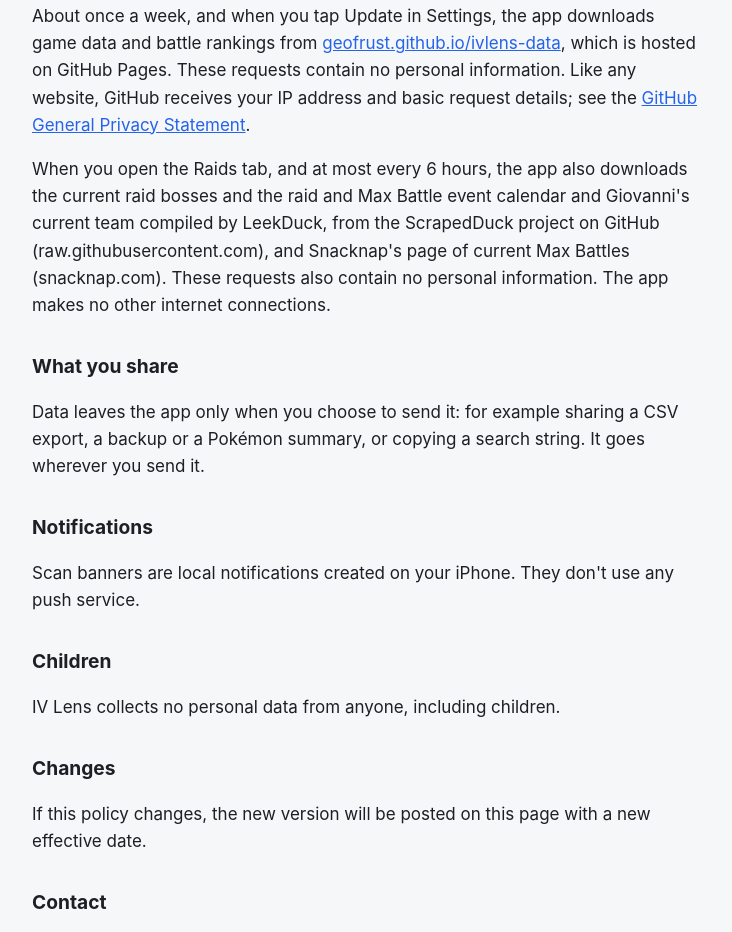
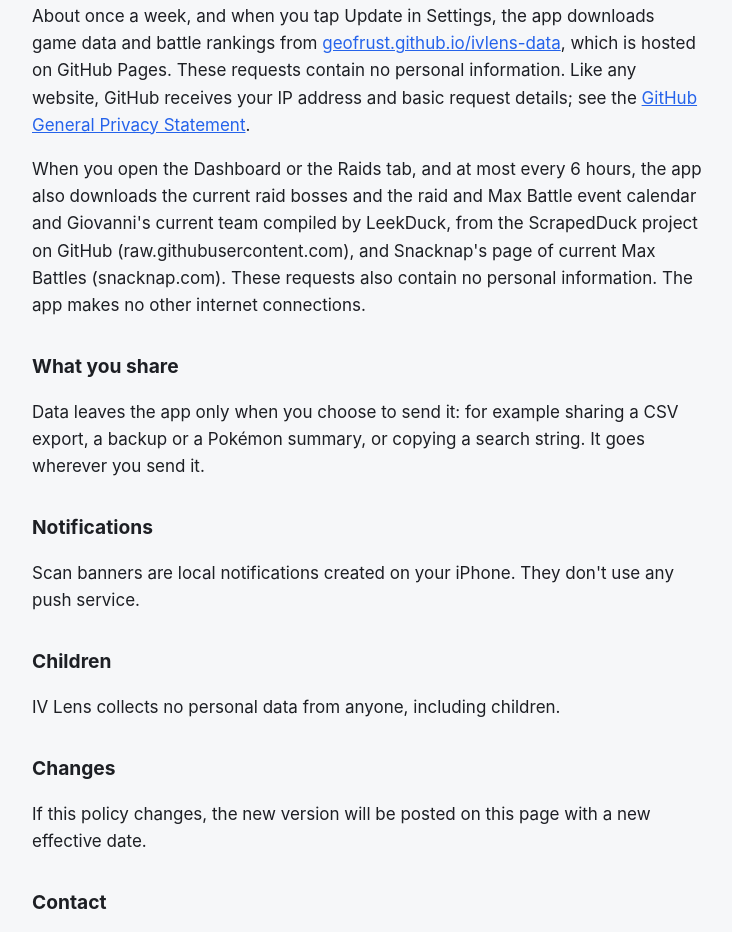
Before and after one commit to geofrust/ivlens-data, a plain HTML site: page privacy.html in a window 1280 px wide. Shown: the part 1069-2001 px from the top of the page, without its empty margins (272-1004 px from the left). Drawn offline with Linux system fonts and the light colour scheme.

Commit message:
Privacy: the event calendar is also fetched when the Dashboard opens

```diff
--- a/privacy.html
+++ b/privacy.html
@@ -66,7 +66,7 @@
   request details; see the
   <a href="https://docs.github.com/en/site-policy/privacy-policies/github-general-privacy-statement">GitHub General
   Privacy Statement</a>.</p>
-  <p>When you open the Raids tab, and at most every 6 hours, the app also downloads the current raid bosses and the
+  <p>When you open the Dashboard or the Raids tab, and at most every 6 hours, the app also downloads the current raid bosses and the
   raid and Max Battle event calendar and Giovanni's current team compiled by LeekDuck, from the ScrapedDuck project on GitHub
   (raw.githubusercontent.com), and Snacknap's page of current Max Battles (snacknap.com). These requests also contain
   no personal information. The app makes no other internet
```
